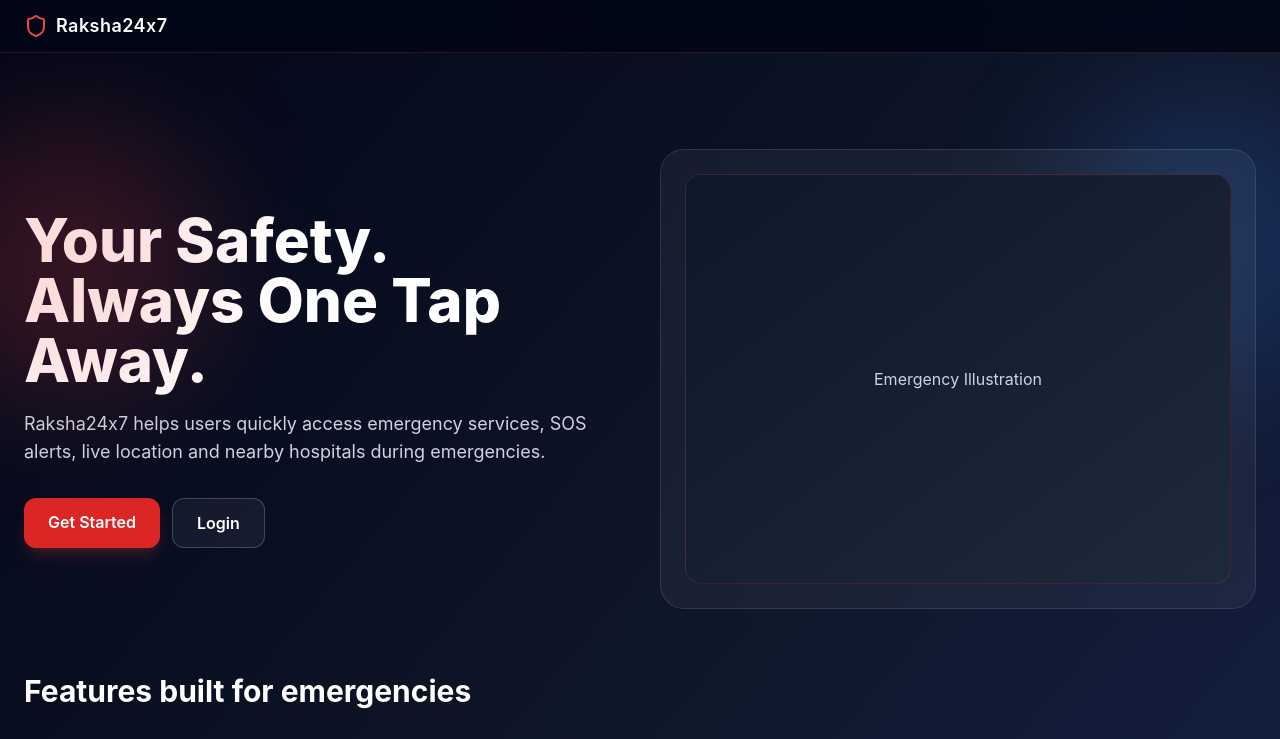
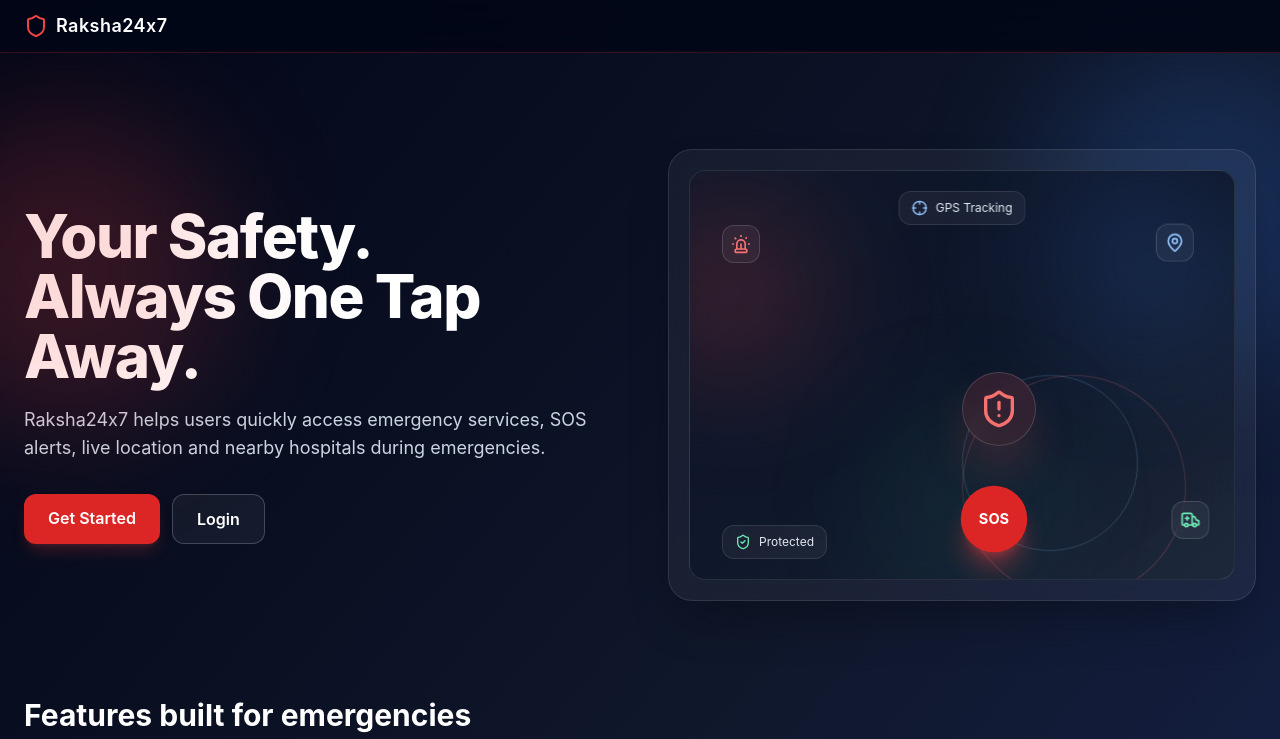
Before and after one commit to moinkhan-2022/Raksha24x7, a React (Vite) app in the folder client/: page /contact in a window 1280 px wide. Shown: the top 739 px of the page. Built offline with nearby package versions, Linux system fonts and the light colour scheme.

Commit message:
feat(module-3): complete premium animated emergency hero illustration and polish landing visuals

```diff
--- /dev/null
+++ b/client/src/assets/animations/EmergencyHeroAnimation.jsx
@@ -0,0 +1,77 @@
+import { motion } from 'framer-motion';
+import { Ambulance, Crosshair, ShieldCheck, Siren, ShieldAlert, MapPin } from 'lucide-react';
+
+function Glow({ className }) {
+  return <div className={`absolute rounded-full blur-3xl ${className}`} />;
+}
+
+function EmergencyHeroAnimation() {
+  return (
+    <div className="relative h-full w-full overflow-hidden rounded-2xl border border-white/10 bg-gradient-to-br from-slate-900/90 via-slate-900 to-slate-800/90">
+      <Glow className="-left-10 top-10 h-40 w-40 bg-red-500/25" />
+      <Glow className="right-0 top-0 h-44 w-44 bg-blue-500/20" />
+      <Glow className="bottom-0 left-1/2 h-40 w-40 -translate-x-1/2 bg-emerald-500/10" />
+
+      <motion.div
+        className="absolute left-1/2 top-1/2 h-56 w-56 -translate-x-1/2 -translate-y-1/2 rounded-full border border-red-400/25"
+        animate={{ rotate: 360 }}
+        transition={{ duration: 16, repeat: Infinity, ease: 'linear' }}
+      />
+      <motion.div
+        className="absolute left-1/2 top-1/2 h-44 w-44 -translate-x-1/2 -translate-y-1/2 rounded-full border border-blue-300/20"
+        animate={{ rotate: -360 }}
+        transition={{ duration: 12, repeat: Infinity, ease: 'linear' }}
+      />
+
+      <motion.div
+        className="absolute left-1/2 top-1/2 z-10 -translate-x-1/2 -translate-y-1/2 rounded-full border border-white/15 bg-red-500/15 p-4 shadow-2xl shadow-red-500/35 backdrop-blur"
+        animate={{ y: [0, -8, 0] }}
+        transition={{ duration: 3.2, repeat: Infinity, ease: 'easeInOut' }}
+      >
+        <ShieldAlert className="h-10 w-10 text-red-400" />
+      </motion.div>
+
+      <motion.button
+        type="button"
+        className="absolute bottom-7 left-1/2 z-10 h-16 w-16 -translate-x-1/2 rounded-full bg-red-600 text-sm font-bold text-white shadow-xl shadow-red-500/40"
+        animate={{ scale: [1, 1.08, 1] }}
+        transition={{ duration: 1.2, repeat: Infinity, ease: 'easeInOut' }}
+      >
+        SOS
+      </motion.button>
+
+      <motion.div
+        className="absolute right-12 top-14 rounded-xl border border-white/15 bg-white/5 p-2 backdrop-blur"
+        animate={{ x: [0, 14, 0], y: [0, -6, 0] }}
+        transition={{ duration: 4.5, repeat: Infinity, ease: 'easeInOut' }}
+      >
+        <MapPin className="h-5 w-5 text-blue-300" />
+      </motion.div>
+
+      <motion.div
+        className="absolute left-8 top-16 rounded-xl border border-white/15 bg-white/5 p-2 backdrop-blur"
+        animate={{ y: [0, -10, 0] }}
+        transition={{ duration: 3.8, repeat: Infinity, ease: 'easeInOut' }}
+      >
+        <Siren className="h-5 w-5 text-red-400" />
+      </motion.div>
+
+      <motion.div
+        className="absolute right-6 bottom-10 rounded-xl border border-white/15 bg-white/5 p-2 backdrop-blur"
+        animate={{ x: [0, -26, 0] }}
+        transition={{ duration: 6, repeat: Infinity, ease: 'easeInOut' }}
+      >
+        <Ambulance className="h-5 w-5 text-emerald-300" />
+      </motion.div>
+
+      <div className="absolute bottom-5 left-8 flex items-center gap-2 rounded-xl border border-white/10 bg-white/5 px-3 py-2 text-xs text-slate-200 backdrop-blur">
+        <ShieldCheck className="h-4 w-4 text-emerald-300" /> Protected
+      </div>
+      <div className="absolute top-5 left-1/2 flex -translate-x-1/2 items-center gap-2 rounded-xl border border-white/10 bg-white/5 px-3 py-2 text-xs text-slate-200 backdrop-blur">
+        <Crosshair className="h-4 w-4 text-blue-300" /> GPS Tracking
+      </div>
+    </div>
+  );
+}
+
+export default EmergencyHeroAnimation;
--- a/client/src/components/HeroSection.jsx
+++ b/client/src/components/HeroSection.jsx
@@ -1,29 +1,30 @@
 import { motion } from 'framer-motion';
 import { Link } from 'react-router-dom';
+import EmergencyHeroAnimation from '../assets/animations/EmergencyHeroAnimation';
 
 function HeroSection() {
   return (
-    <section className="relative overflow-hidden px-4 pb-16 pt-20 md:px-6 md:pt-24">
-      <div className="absolute -left-20 top-16 h-72 w-72 rounded-full bg-red-500/20 blur-3xl" />
-      <div className="absolute -right-16 top-10 h-72 w-72 rounded-full bg-blue-500/20 blur-3xl" />
+    <section className="relative overflow-hidden px-4 pb-16 pt-20 sm:pt-24 md:px-6 lg:pb-24">
+      <div className="absolute -left-24 top-14 h-80 w-80 rounded-full bg-red-500/20 blur-3xl" />
+      <div className="absolute -right-20 top-0 h-80 w-80 rounded-full bg-blue-500/20 blur-3xl" />
 
-      <div className="mx-auto grid max-w-7xl items-center gap-10 lg:grid-cols-2">
+      <div className="mx-auto grid max-w-7xl items-center gap-10 lg:grid-cols-2 lg:gap-14">
         <motion.div initial={{ opacity: 0, y: 18 }} animate={{ opacity: 1, y: 0 }} transition={{ duration: 0.7 }}>
-          <h1 className="text-4xl font-extrabold leading-tight text-white sm:text-5xl md:text-6xl">
+          <h1 className="text-4xl font-extrabold leading-tight tracking-tight text-white sm:text-5xl md:text-6xl">
             Your Safety.<br />Always One Tap Away.
           </h1>
           <p className="mt-5 max-w-xl text-slate-300 md:text-lg">
             Raksha24x7 helps users quickly access emergency services, SOS alerts, live location and nearby hospitals during emergencies.
           </p>
           <div className="mt-8 flex flex-wrap gap-3">
-            <Link to="/register" className="rounded-xl bg-red-600 px-6 py-3 font-semibold text-white shadow-lg shadow-red-500/20 hover:bg-red-500">Get Started</Link>
-            <Link to="/login" className="rounded-xl border border-white/20 bg-white/5 px-6 py-3 font-semibold text-white hover:bg-white/10">Login</Link>
+            <Link to="/register" className="rounded-xl bg-red-600 px-6 py-3 font-semibold text-white shadow-lg shadow-red-500/20 transition hover:-translate-y-0.5 hover:bg-red-500">Get Started</Link>
+            <Link to="/login" className="rounded-xl border border-white/20 bg-white/5 px-6 py-3 font-semibold text-white transition hover:-translate-y-0.5 hover:bg-white/10">Login</Link>
           </div>
         </motion.div>
 
-        <motion.div initial={{ opacity: 0, scale: 0.95 }} animate={{ opacity: 1, scale: 1 }} transition={{ duration: 0.7, delay: 0.1 }} className="rounded-3xl border border-white/10 bg-white/5 p-6 backdrop-blur-xl">
-          <div className="aspect-[4/3] rounded-2xl border border-red-500/20 bg-gradient-to-br from-slate-900 to-slate-800 p-6">
-            <div className="grid h-full place-content-center text-center text-slate-300">Emergency Illustration</div>
+        <motion.div initial={{ opacity: 0, scale: 0.96 }} animate={{ opacity: 1, scale: 1 }} transition={{ duration: 0.7, delay: 0.1 }} className="rounded-3xl border border-white/10 bg-white/5 p-3 shadow-2xl shadow-black/30 backdrop-blur-xl md:p-5">
+          <div className="aspect-[4/3]">
+            <EmergencyHeroAnimation />
           </div>
         </motion.div>
       </div>
```
